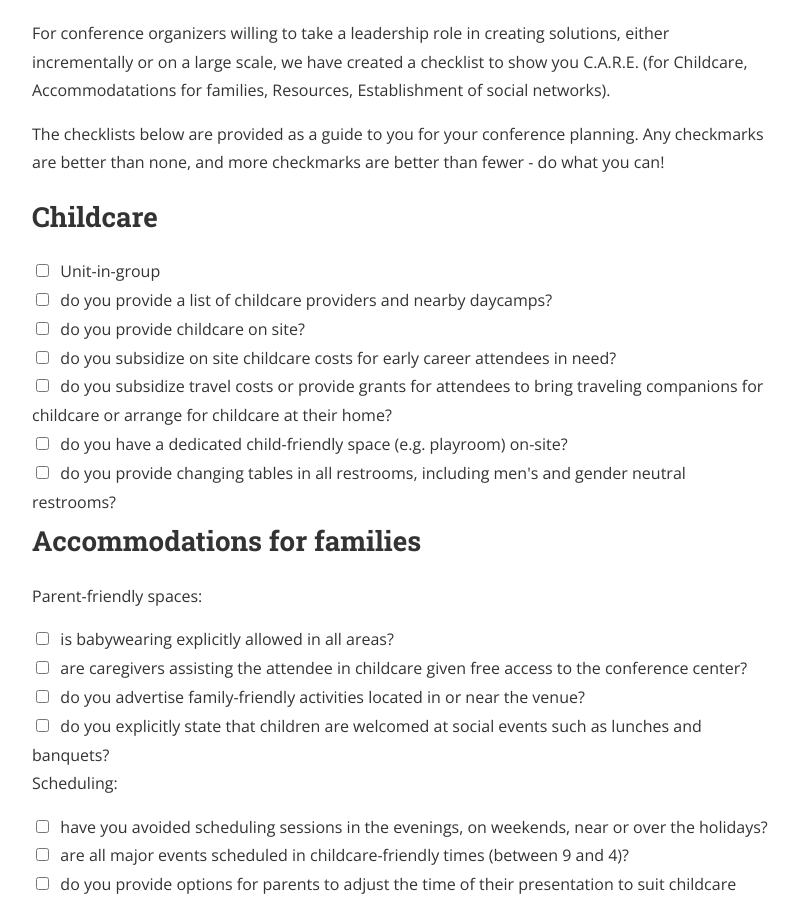
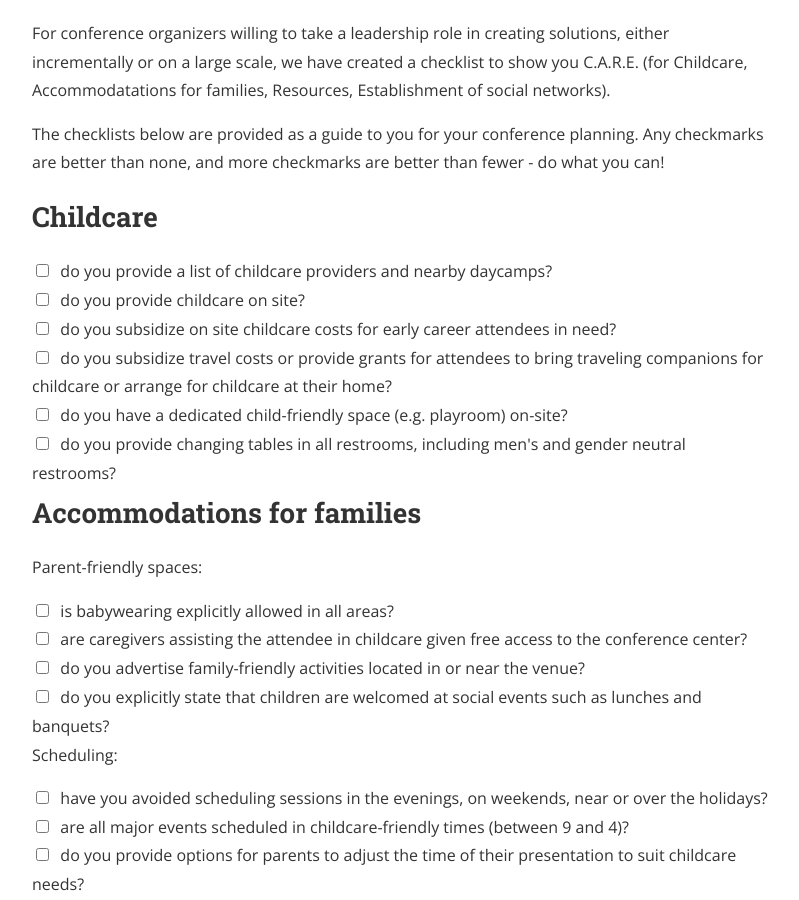
Before and after one commit to childcareconundrum/childcareconundrum.github.io, a Jekyll site: the page built from checklists.html, in a window 1280 px wide and 900 px high, scrolled down 430 px. Shown: the whole window, without its empty margins (240-1039 px from the left). Built offline with Jekyll 4.4.1, drawn with Linux system fonts in a browser that asks for light colours; nearby versions of some CDN libraries; a style sheet for code colours, icons or effects is not loaded.

Commit message:
Update checklists.html
removed placed holder checkbox

```diff
--- a/checklists.html
+++ b/checklists.html
@@ -13,9 +13,6 @@ permalink: /checklists/
 <p>The checklists below are provided as a guide to you for your conference planning. Any checkmarks are better than none, and more checkmarks are better than fewer - do what you can!</p>
 
 <h2 id="childcare">Childcare</h2>
-
-
-<input type="checkbox"/> Unit-in-group <br>
 
 <input type="checkbox"/> do you provide a list of childcare providers and nearby daycamps?<br>
 
```
